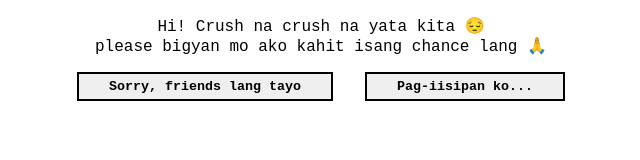
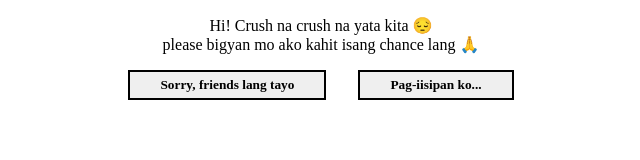
Before and after one commit to kaiesc/ikindalikeyou, a plain HTML site: page index.html in a window 1280 px wide. Shown: the whole page, without its empty margins (319-959 px from the left). Drawn offline with Linux system fonts and the light colour scheme.

Commit message:
Update style.css

```diff
--- a/style.css
+++ b/style.css
@@ -1,8 +1,6 @@
-@import url("https://fonts.googleapis.com/css2?family=Itim&family=Play:wght@400;700&display=swap");
-
 body {
     background: white;
-    font-family: 'Courier New';
+    font-family: 'poppins';
 }
 
 .g1 {
@@ -40,7 +38,7 @@ body {
 .group1 button {
     padding: 5px 30px;
     font-weight: bold;
-    font-family: 'Courier New';
+    font-family: 'poppins';
     z-index: 4444;
     border: 2px solid red;
 }
@@ -73,7 +71,7 @@ body {
 #btn1 {
     padding: 5px 30px;
     font-weight: bold;
-    font-family: 'Courier New';
+    font-family: 'poppins';
     border: 2px solid black;
 }
 
@@ -90,7 +88,7 @@ body {
 #btn2 {
     padding: 5px 30px;
     font-weight: bold;
-    font-family: 'Courier New';
+    font-family: 'poppins';
     border: 2px solid black;
 }
 
@@ -102,7 +100,7 @@ body {
 #btn3 {
     padding: 5px 30px;
     font-weight: bold;
-    font-family: 'Courier New';
+    font-family: 'poppins';
     border: 2px solid black;
 }
 
```
